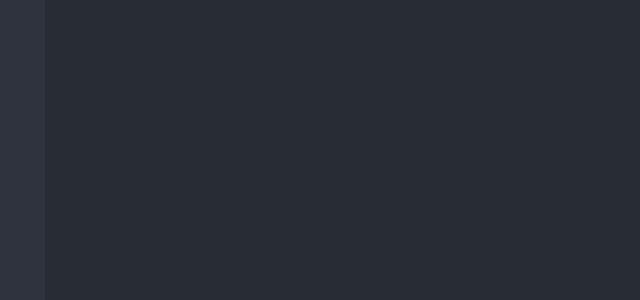
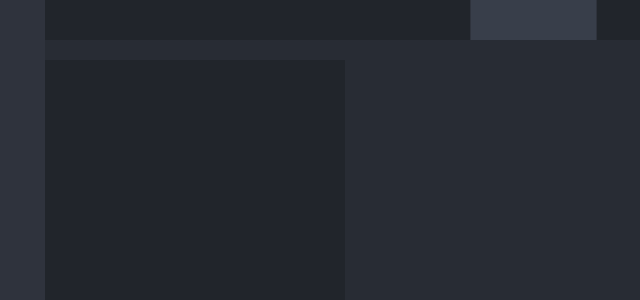
Before and after one commit to AnthonyThomasson/portfolio, a React (Create React App) app in the folder frontend/: page / in a window 1280 px wide. Shown: the top 300 px of the page, without its empty margins (5-645 px from the left). Built offline with nearby package versions, Linux system fonts and the light colour scheme.

Commit message:
- continuing to block out code

```diff
--- a/frontend/src/App.css
+++ b/frontend/src/App.css
@@ -1,33 +1,33 @@
 html,body {
 	padding: 0;
 	margin: 0;
- }
+}
 .app {
 	display: flex;
- }
+	flex-direction: column;
+	height: 100vh;
+}
 
-.editor-content {
-
+.main {
+	display: flex;
+	flex: 1;
+	background-color: #282c34;
 }
 
 .side-bar {
 	display: flex;
 	flex-direction: column;
 	background-color: #21252b;
-	flex-grow: 1;
-	height: 100vh;
+	width: 350px;
 }
 .editor {
 	display: flex;
 	flex-direction: column;
-	flex-grow: 5;
-	align-items: stretch;
-	background-color: #282c34;
-	height: 100vh;
-	float: left;
+	flex: 1
 }
 
 .footer {
-	height: 15px;
-	flex-grow: 1;
+	display: flex;
+	background-color: #21252b;
+	height: 20px;
 }
--- a/frontend/src/App.tsx
+++ b/frontend/src/App.tsx
@@ -1,7 +1,7 @@
 import "./App.css";
 import Editor from "./editor/Editor";
 import Footer from './footer/Footer';
-import SideBar from './side-bar/SideBar';
+import SideBar from "./side-bar/SideBar";
 
 function App() {
   return (
--- a/frontend/src/editor/Editor.css
+++ b/frontend/src/editor/Editor.css
@@ -6,3 +6,12 @@ body {
   display: flex;
   height: 40px;
 }
+
+.tab {
+  width: 125px;
+  border-right: 1px solid #2f333d;
+}
+
+.tab-active {
+  background-color: #383e4a;
+}
--- a/frontend/src/editor/Tabs.tsx
+++ b/frontend/src/editor/Tabs.tsx
@@ -1,6 +1,9 @@
 function Tabs() {
   return (
     <div className="tabs">
+      <div className="tab"></div>
+      <div className="tab tab-active"></div>
+      <div className="tab"></div>
     </div>
   );
 }
--- a/frontend/src/side-bar/SideBar.css
+++ b/frontend/src/side-bar/SideBar.css
@@ -1,15 +1,15 @@
 .side-bar {
   display: flex;
   flex-direction: row;
-  height: 100vh;
 }
 
 .modules {
   background-color: #2f333d;
   width: 50px;
-  height: 100vh
 }
 .file-explorer {
+  display: flex;
+  flex-direction: column;
   flex-grow: 1;
 }
 
@@ -18,7 +18,16 @@
   height: 40px;
 }
 
-.sub-heading {
+.section {
+  display: flex;
+  flex-direction: column;
+}
+
+.section.section-open {
+  flex: 1;
+}
+
+.section-heading {
   background-color: #282c34;
   height: 20px;
 }
--- a/frontend/src/side-bar/SideBar.tsx
+++ b/frontend/src/side-bar/SideBar.tsx
@@ -7,7 +7,18 @@ function Explorer() {
       <Modules />
       <div className="file-explorer">
         <div className="heading"></div>
-        <div className="sub-heading"></div>
+        <div className="section section-open">
+          <div className="section-heading">
+          </div>
+          <div className="section-content">
+          </div>
+        </div>
+        <div className="section">
+          <div className="section-heading">
+          </div>
+          <div className="section-content">
+          </div>
+        </div>
       </div>
     </div>
   );
```
